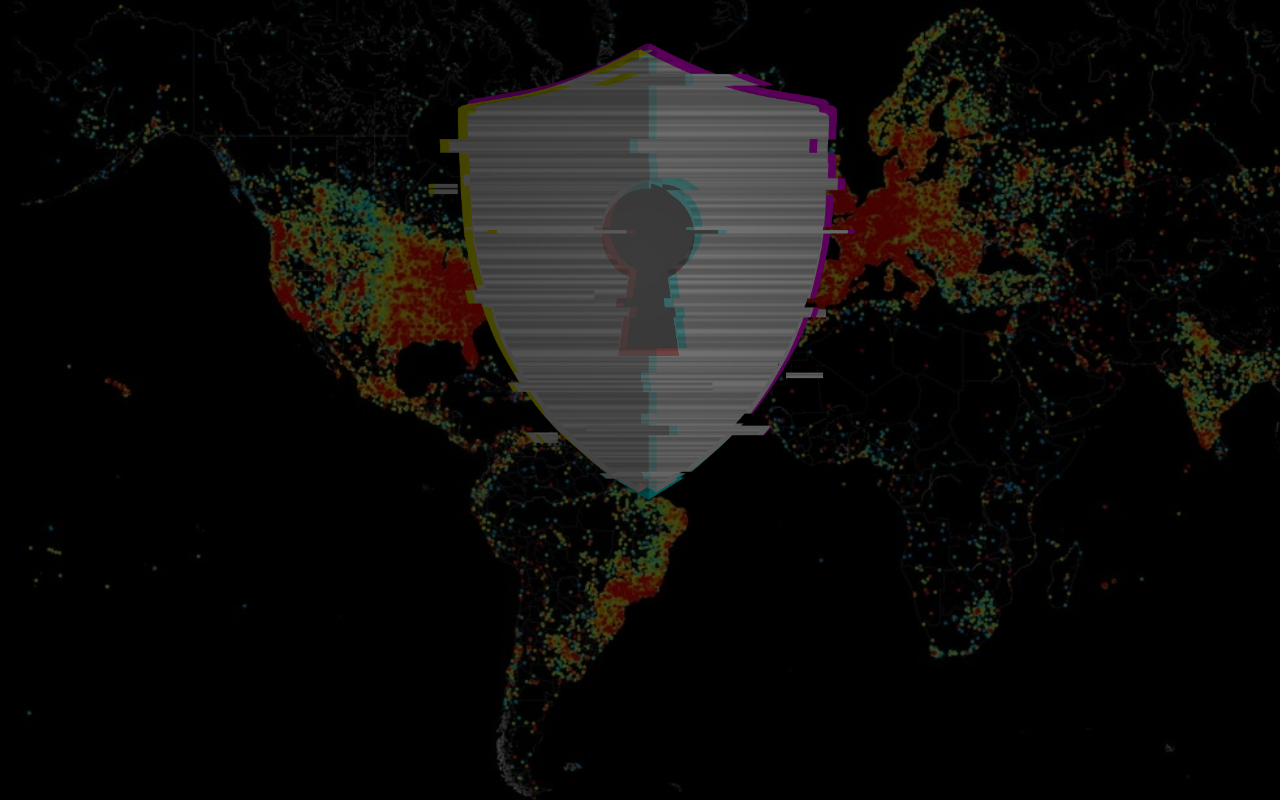
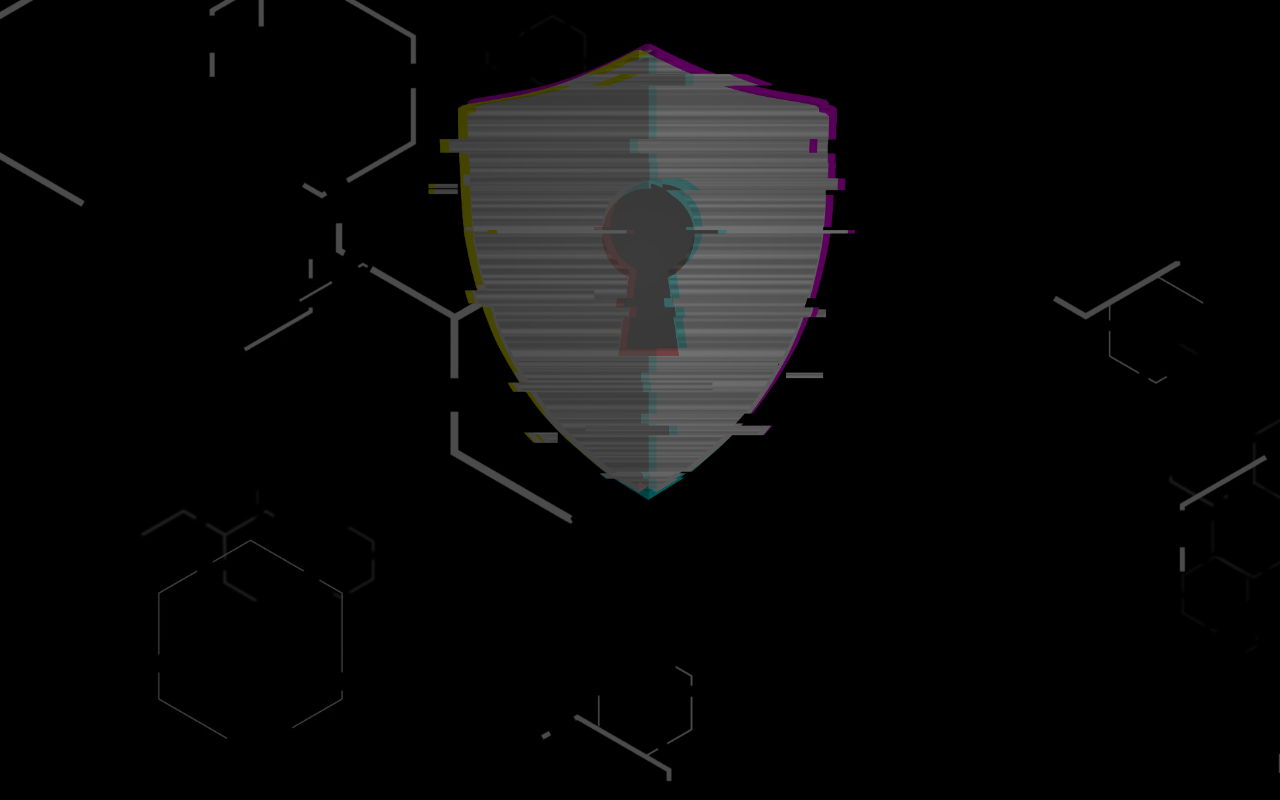
Before and after one commit to iamzubin/sherlock-submission, a plain HTML site: page index.html in a window 1280 px wide. Drawn offline with Linux system fonts and the light colour scheme.

Commit message:
changed background

```diff
--- a/css/style.css
+++ b/css/style.css
@@ -14,7 +14,7 @@
   }
 
 body{
-    background: linear-gradient(0deg,rgba(0, 0, 0, 0.7),rgba(0, 0, 0, 0.7)),url("../images/connected-devices-in-2016.jpeg");
+    background: linear-gradient(0deg,rgba(0, 0, 0, 0.7),rgba(0, 0, 0, 0.7)),url("../images/background.png");
     background-repeat: no-repeat;
     background-attachment: fixed;
     background-size: cover;
```
Also changed, not shown: images/background.png (added), images/connected-devices-in-2016.jpeg (deleted).
